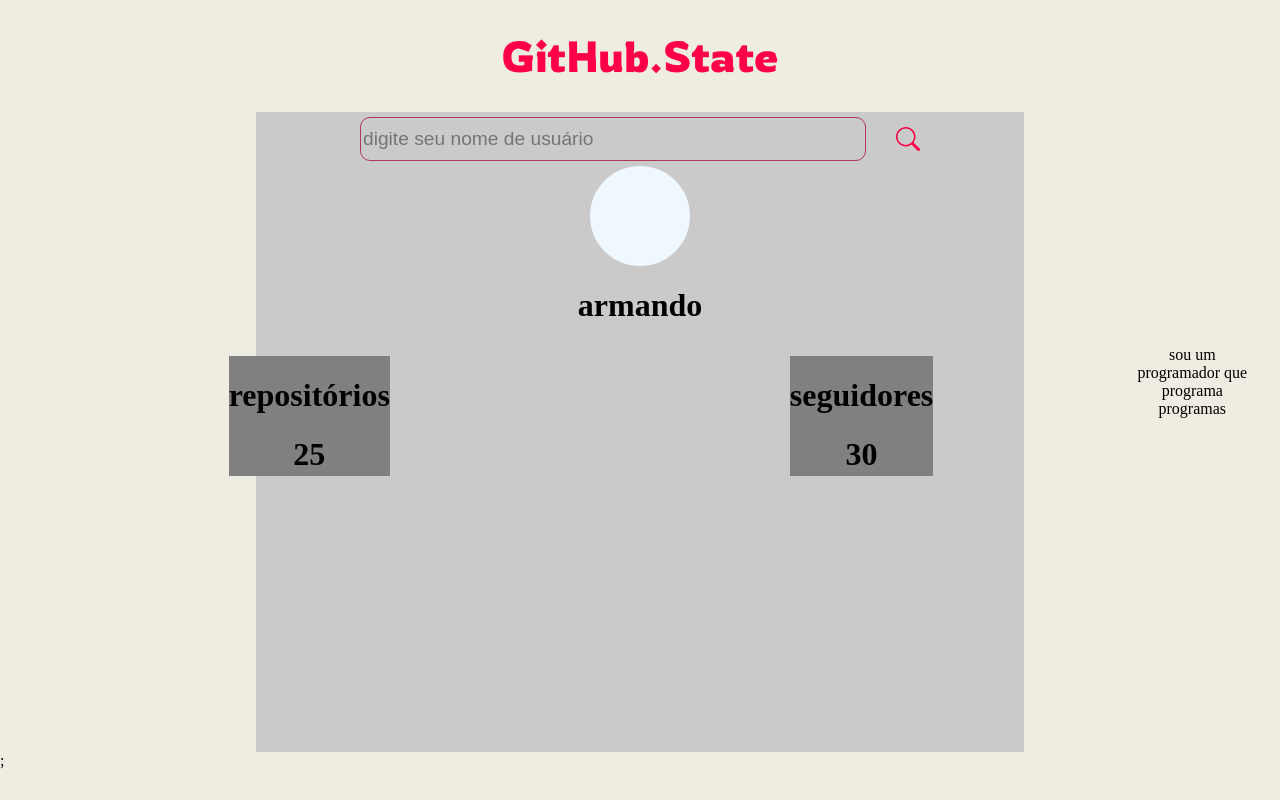
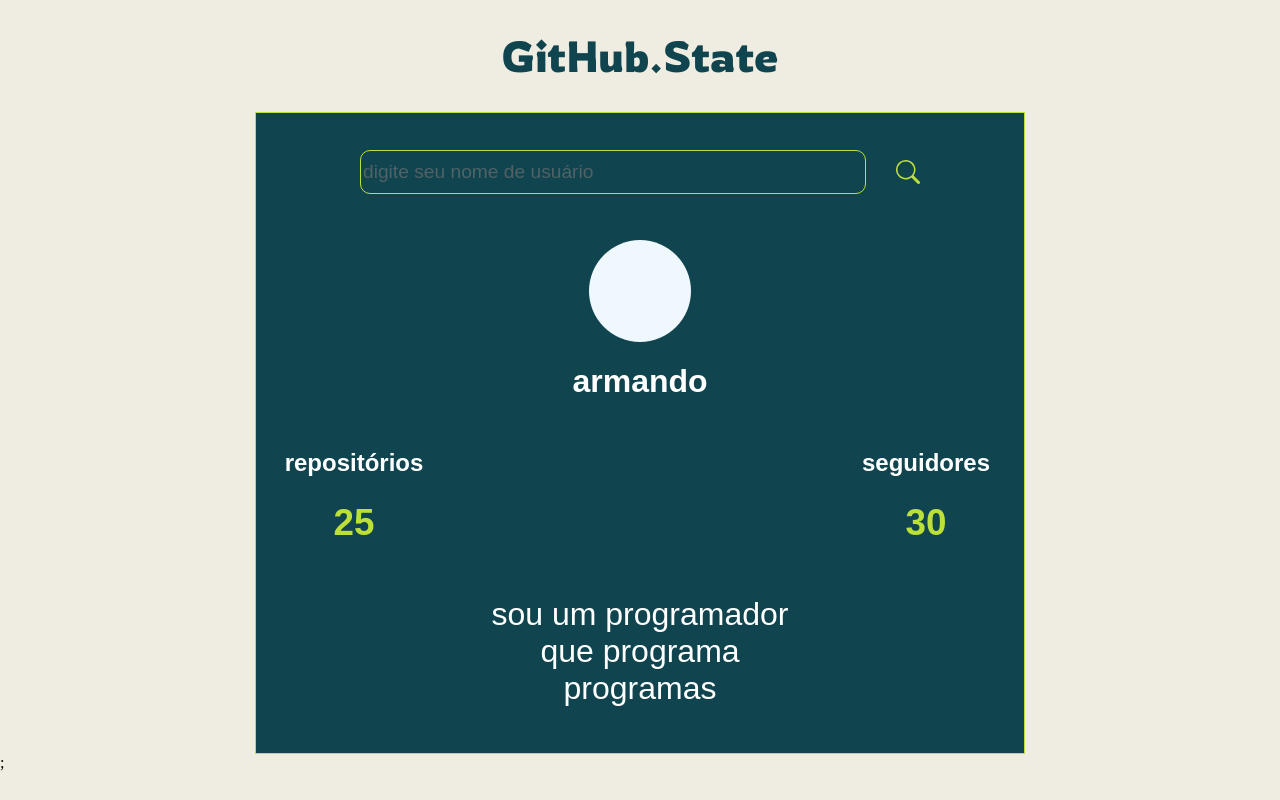
Before and after one commit to santosfk/GitHubState, a React (Vite) app: page / in a window 1280 px wide. Built offline with nearby package versions, Linux system fonts and the light colour scheme.

Commit message:
style remake

```diff
--- a/src/components/Painel/style.ts
+++ b/src/components/Painel/style.ts
@@ -1,8 +1,9 @@
 import styled from "styled-components";
 
 export const Container = styled.div`
-  background-color: #cacaca;
+  background-color: #10454f;
   width: 60%;
   height: 80vh;
   margin: auto;
+  border: 1px solid #bde038;
 `;
--- a/src/components/profile/index.tsx
+++ b/src/components/profile/index.tsx
@@ -18,8 +18,8 @@ function Profile() {
             <h1>seguidores</h1>
             <h2>{30}</h2>
           </style.BlockChar>
-          <style.Bio>sou um programador que programa programas</style.Bio>
         </style.Characteristics>
+        <style.Bio>sou um programador que programa programas</style.Bio>
       </style.Container>
     </>
   );
--- a/src/components/profile/style.ts
+++ b/src/components/profile/style.ts
@@ -1,11 +1,17 @@
 import styled from "styled-components";
 
 export const Container = styled.div`
+  @import url("https://fonts.googleapis.com/css2?family=Poppins:ital,wght@1,200&display=swap");
+  font-family: "Poppins", sans-serif;
   display: flex;
   flex-direction: column;
   justify-content: center;
   align-items: center;
-  margin-bottom: -600px;
+  position: absolute;
+  top: 15rem;
+  right: 50%;
+  left: 50%;
+  color: white;
 `;
 
 export const Picture = styled.div`
@@ -13,6 +19,10 @@ export const Picture = styled.div`
   width: 100px;
   height: 100px;
   border-radius: 50%;
+  border: 1px solid transparent;
+  :hover {
+    border: 1px solid #bde038;
+  }
 `;
 
 export const Name = styled.h1``;
@@ -22,26 +32,36 @@ export const Characteristics = styled.div`
   justify-content: space-evenly;
 `;
 export const BlockChar = styled.div`
-  background-color: grey;
+  background-color: transparent;
+  border: 1px solid transparent;
   display: flex;
   flex-direction: column;
   align-items: center;
   width: 170px;
   height: 120px;
   margin: 10px 200px;
+  transition: 0.5s;
+  :hover {
+    border: 1px solid #bde038;
+  }
 
   h1 {
+    font-size: 1.5rem;
     text-align: center;
     margin-bottom: -5px;
     position: relative;
   }
   h2 {
+    color: #bde038;
     position: relative;
     text-align: center;
-    font-size: 2rem;
+    font-size: 2.3rem;
   }
 `;
 
 export const Bio = styled.div`
   text-align: center;
+  margin-top: 2rem;
+  width: 20rem;
+  font-size: 2rem;
 `;
--- a/src/components/search/style.ts
+++ b/src/components/search/style.ts
@@ -3,19 +3,27 @@ import styled from "styled-components";
 export const Container = styled.div`
   display: flex;
   justify-content: center;
+  margin-top: 2rem;
   input {
     margin: 5px 15px;
     width: 500px;
-    border: solid 1px #b13756;
+    border: solid 1px #bde038;
     outline: none;
     border-radius: 10px;
-    color: black;
+    color: white;
     background-color: transparent;
     font-size: 1.2rem;
+    transition: ease 0.5s;
+    :focus {
+      padding: 15px;
+    }
+    ::placeholder {
+      color: #506266;
+    }
   }
   .icon {
     margin: 15px;
     font-size: 1.5rem;
-    color: #ff0048;
+    color: #bde038;
   }
 `;
--- a/src/styleApp.ts
+++ b/src/styleApp.ts
@@ -2,7 +2,7 @@ import styled from "styled-components";
 
 export const Title = styled.h1`
   @import url("https://fonts.googleapis.com/css2?family=Open+Sans&family=Rowdies&display=swap");
-  color: #ff0048;
+  color: #10454f;
   text-align: center;
   font-size: 2.7rem;
   font-weight: 100;
```
